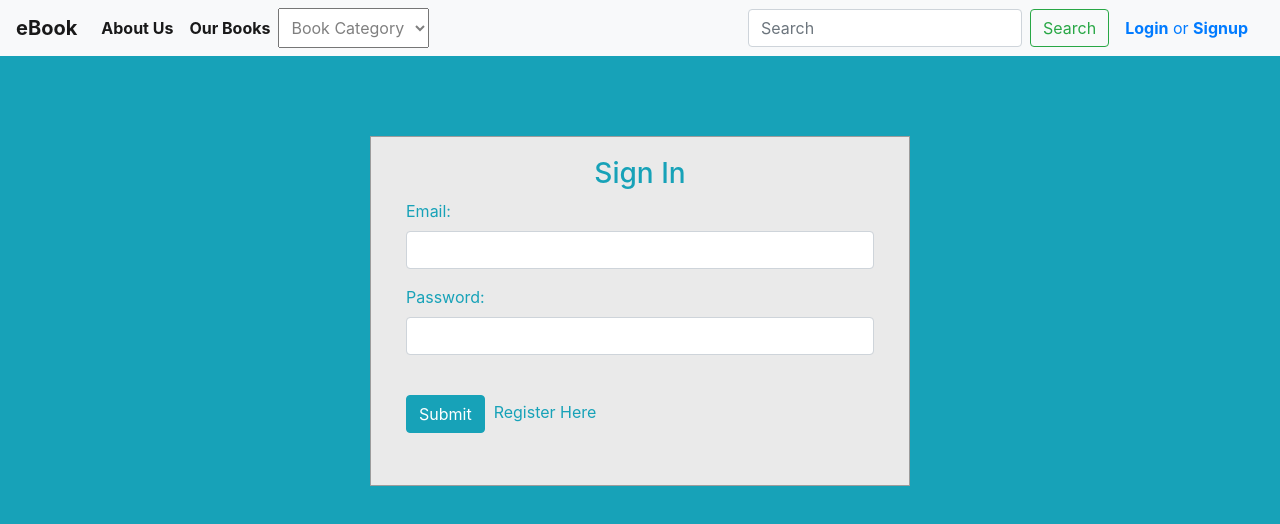
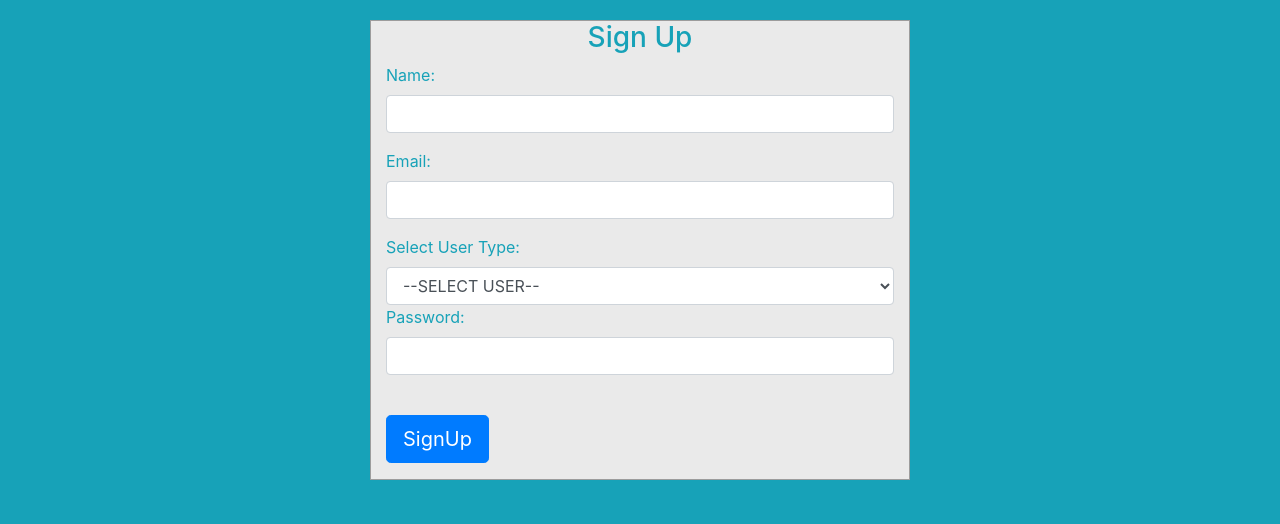
Before and after one commit to biswajit-pradhan/e-book-System, a React (Create React App) app in the folder e-book-react/: page /login in a window 1280 px wide. Shown: the top 524 px of the page. Built offline with nearby package versions, Linux system fonts and the light colour scheme.

Commit message:
all conflict resolved

```diff
--- a/e-book-react/src/App.js
+++ b/e-book-react/src/App.js
@@ -13,14 +13,14 @@ function App() {
   return (
     <div>
       <Provider store={store}>
-      <Routes>
+      {/* <Routes>
             <Route path="/" element={ <Navbar/>} />
             <Route path="/login" element={ <Login/>} />
             <Route path="/signup" element={ <SignUp />} />
-          </Routes>
+          </Routes> */}
           {/* <Book/> */}
           {/* <Reader /> */}
-          {/* <SignUp /> */}
+          <SignUp />
            {/* <Route path="/books" element={ <Book/>} />
             <Route path="/signup" element={ <SignUp />} />
             <Route path="/aboutUs" element={ <AboutUs />} /> */}
--- a/e-book-react/src/components/User/LogIn/index.js
+++ b/e-book-react/src/components/User/LogIn/index.js
@@ -1,79 +1,79 @@
-import { useFormik } from "formik";
-import { loginSchema } from "./schema";
-import "./style.css";
-import Navbar from "../../Navbar";
+// import { useFormik } from "formik";
+// import { loginSchema } from "./schema";
+// import "./style.css";
+// import Navbar from "../../Navbar";
 
 
-const LogIn=()=>{
+// const LogIn=()=>{
 
 
-    const initialValues={
-        "username": "",
-        "password":""
-    }
+//     const initialValues={
+//         "username": "",
+//         "password":""
+//     }
 
-    const {values,touched,errors,handleBlur,handleSubmit,handleChange}=useFormik({
-        initialValues:initialValues,
-        validationSchema:loginSchema,
-        onSubmit:(value,action)=>{
-            console.log(values);
-            alert("Book Added Successfully");
-            action.resetForm();
-        }
-    })
+//     const {values,touched,errors,handleBlur,handleSubmit,handleChange}=useFormik({
+//         initialValues:initialValues,
+//         validationSchema:loginSchema,
+//         onSubmit:(value,action)=>{
+//             console.log(values);
+//             alert("Book Added Successfully");
+//             action.resetForm();
+//         }
+//     })
 
-    const handleLogin=(event)=>{
-        handleChange(event);
-    }
+//     const handleLogin=(event)=>{
+//         handleChange(event);
+//     }
 
-    return (
-        <div>
-            <Navbar/>
-        <div id="login">
-            <div className="container">
-                <div id="login-row" className="row justify-content-center align-items-center">
-                    <div id="login-column" className="col-md-6">
-                        <div id="login-box" className="col-md-12">
-                            <form id="login-form" className="form" action="" method="post">
-                                <h3 className="text-center text-info">Sign In</h3>
-                                <div className="form-group">
-                                    <label htmlFor="username" className="text-info">Email:</label><br />
-                                    <input type="text"
-                                        name="username"
-                                        id="username"
-                                        className="form-control"
-                                        value={values.username}
-                                        onChange={handleLogin}
-                                        onBlur={handleBlur} />
-                                        {errors.username && touched.username ? (<p className="form-error" style={{ color: "red" }}>
-                                            {errors.username}</p>) :
-                                            null}
-                                </div>
-                                <div className="form-group">
-                                    <label htmlFor="password" className="text-info">Password:</label><br />
-                                    <input type="password"
-                                    name="password"
-                                    id="password"
-                                    className="form-control"
-                                    value={values.password}
-                                    onChange={handleChange}
-                                    onBlur={handleBlur}/>
-                                    {errors.password && touched.password ? (<p className="form-error" style={{ color: "red" }}>
-                                            {errors.password}</p>) :
-                                            null}
-                                </div>
-                                <div className="form-group">
-                                    <br />
-                                    <button type="submit" name="submit" className="btn btn-info btn-md" onClick={handleSubmit}>Submit</button>
-                                    <span>&nbsp;&nbsp;<a href="/signup" className="text-info">Register Here</a></span>
-                                </div>
-                            </form>
-                        </div>
-                    </div>
-                </div>
-            </div>
-        </div>
-        </div>
-    )
-}
-export default LogIn;
+//     return (
+//         <div>
+//             <Navbar/>
+//         <div id="login">
+//             <div className="container">
+//                 <div id="login-row" className="row justify-content-center align-items-center">
+//                     <div id="login-column" className="col-md-6">
+//                         <div id="login-box" className="col-md-12">
+//                             <form id="login-form" className="form" action="" method="post">
+//                                 <h3 className="text-center text-info">Sign In</h3>
+//                                 <div className="form-group">
+//                                     <label htmlFor="username" className="text-info">Email:</label><br />
+//                                     <input type="text"
+//                                         name="username"
+//                                         id="username"
+//                                         className="form-control"
+//                                         value={values.username}
+//                                         onChange={handleLogin}
+//                                         onBlur={handleBlur} />
+//                                         {errors.username && touched.username ? (<p className="form-error" style={{ color: "red" }}>
+//                                             {errors.username}</p>) :
+//                                             null}
+//                                 </div>
+//                                 <div className="form-group">
+//                                     <label htmlFor="password" className="text-info">Password:</label><br />
+//                                     <input type="password"
+//                                     name="password"
+//                                     id="password"
+//                                     className="form-control"
+//                                     value={values.password}
+//                                     onChange={handleChange}
+//                                     onBlur={handleBlur}/>
+//                                     {errors.password && touched.password ? (<p className="form-error" style={{ color: "red" }}>
+//                                             {errors.password}</p>) :
+//                                             null}
+//                                 </div>
+//                                 <div className="form-group">
+//                                     <br />
+//                                     <button type="submit" name="submit" className="btn btn-info btn-md" onClick={handleSubmit}>Submit</button>
+//                                     <span>&nbsp;&nbsp;<a href="/signup" className="text-info">Register Here</a></span>
+//                                 </div>
+//                             </form>
+//                         </div>
+//                     </div>
+//                 </div>
+//             </div>
+//         </div>
+//         </div>
+//     )
+// }
+// export default LogIn;
--- a/e-book-react/src/components/User/LogIn/schema.js
+++ b/e-book-react/src/components/User/LogIn/schema.js
@@ -1,8 +1,8 @@
-import * as Yup from "yup";
+// import * as Yup from "yup";
 
-export const loginSchema=Yup.object({
-    username: Yup.string()
-        .required("Please enter email!!")
-        .matches("^[a-zA-Z0-9._%+-]+@[a-zA-Z0-9.-]+\\.[a-zA-Z]{2,}","Enter a valid email!!"),
-    password: Yup.string().required("Please enter password!!")
-});
+// export const loginSchema=Yup.object({
+//     username: Yup.string()
+//         .required("Please enter email!!")
+//         .matches("^[a-zA-Z0-9._%+-]+@[a-zA-Z0-9.-]+\\.[a-zA-Z]{2,}","Enter a valid email!!"),
+//     password: Yup.string().required("Please enter password!!")
+// });
--- a/e-book-react/src/components/User/SignUp/index.js
+++ b/e-book-react/src/components/User/SignUp/index.js
@@ -21,7 +21,6 @@ class SignUp extends Component {
     render(){
         return (
             <div>
-                <Navbar/>
             <div id="signup">
                 <div className="container">
                     <div id="signup-row" className="row justify-content-center align-items-center">
```
